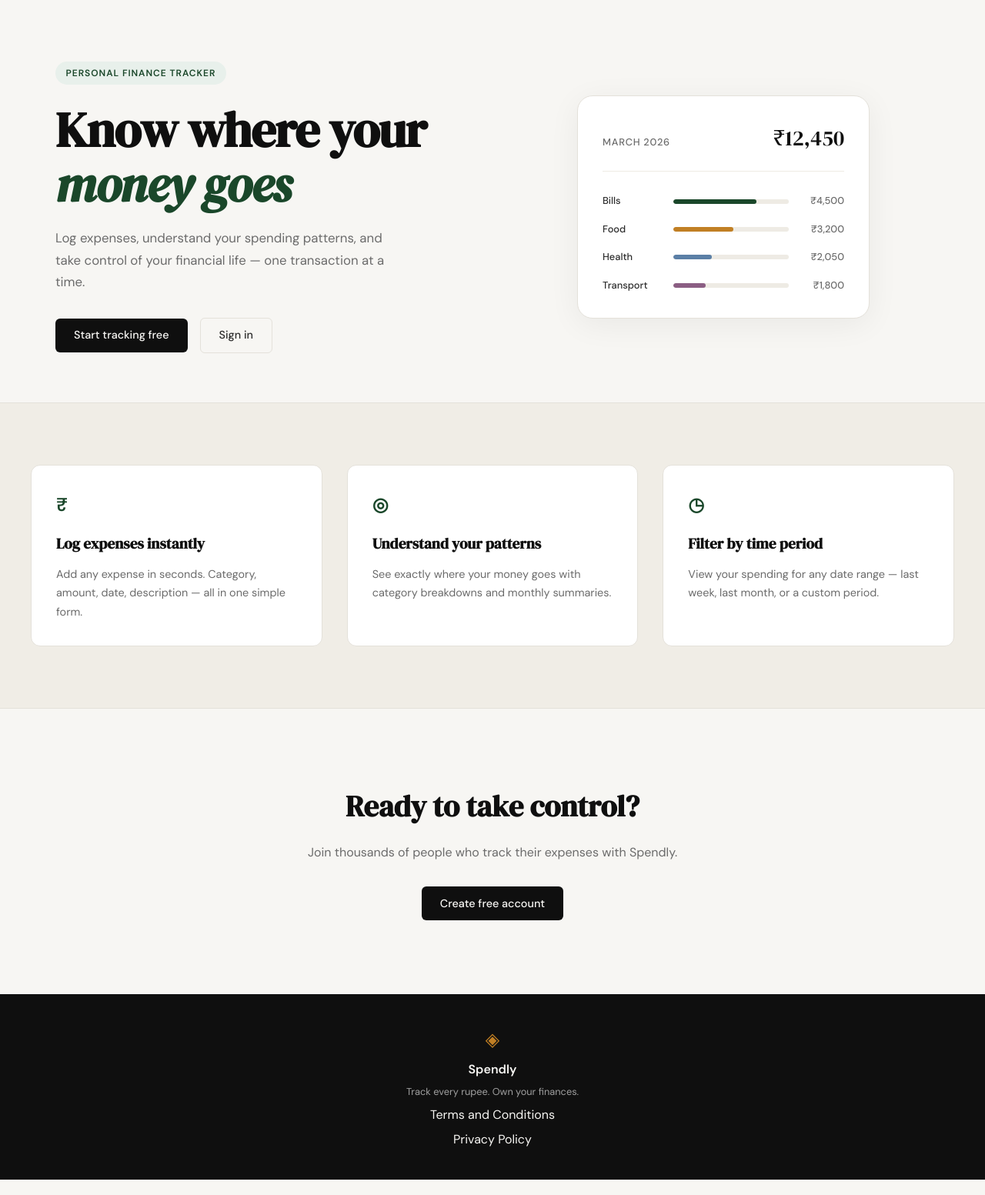
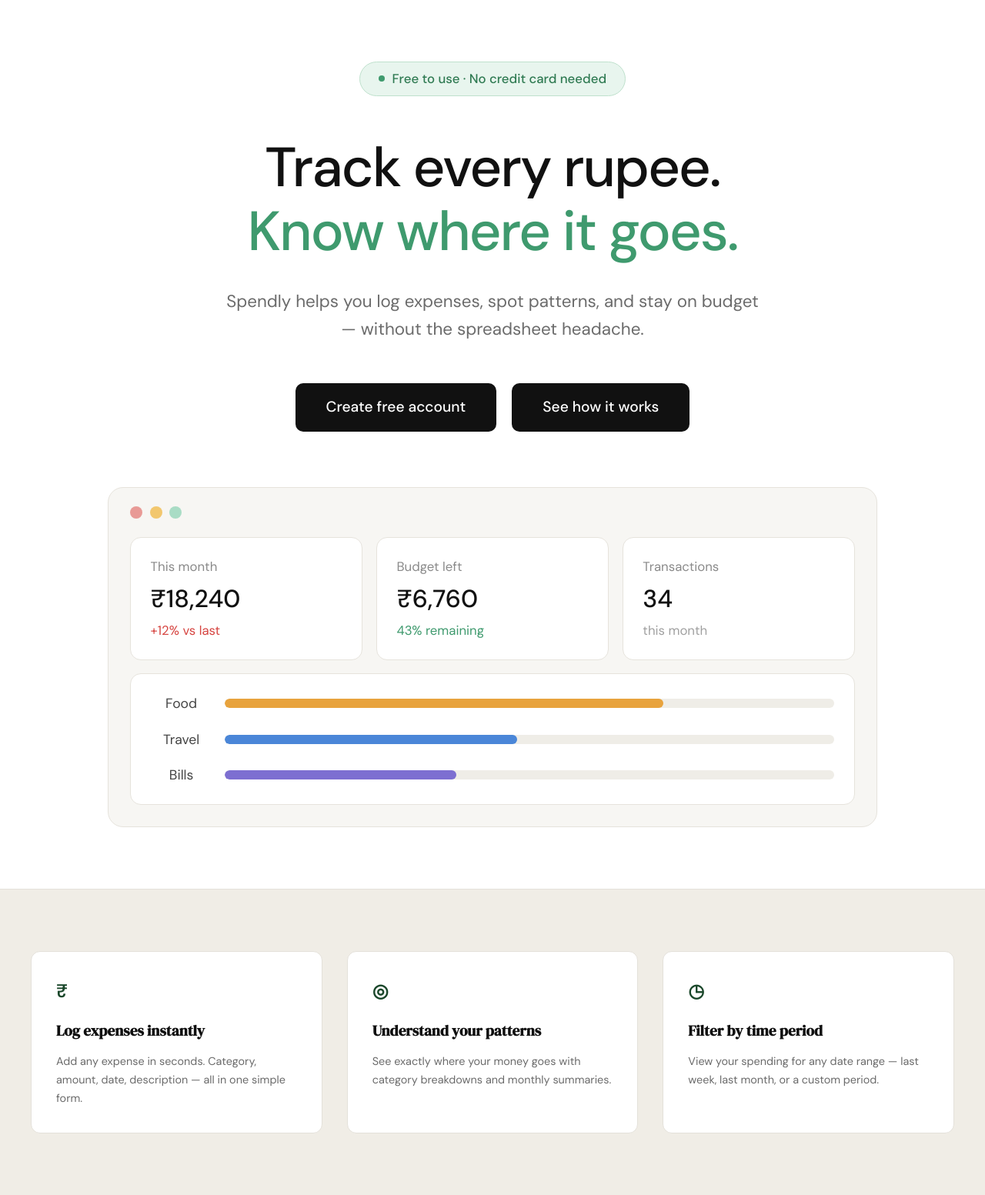
Before and after one commit to Sisamrimal/splendy, a Flask app: page / in a window 1280 px wide. Shown: the part 61-1614 px from the top of the page at 77% size. Run offline with Flask 3, Linux system fonts and the light colour scheme.

Commit message:
landing: redesign hero section to match mockup
Co-Authored-By: Claude Opus 5.5 <noreply@anthropic.com>

```diff
--- /dev/null
+++ b/static/css/landing.css
@@ -0,0 +1,207 @@
+/* ------------------------------------------------------------------ */
+/* Landing — Hero section                                              */
+/* ------------------------------------------------------------------ */
+
+.lp-hero {
+    background: #ffffff;
+    padding: 5rem 2rem 5rem;
+}
+
+.lp-hero-inner {
+    max-width: 760px;
+    margin: 0 auto;
+    text-align: center;
+}
+
+/* Badge */
+
+.lp-hero-badge {
+    display: inline-flex;
+    align-items: center;
+    gap: 0.6rem;
+    background: #e8f5ee;
+    border: 1px solid #bfe1cd;
+    color: #2f7a52;
+    font-size: 1.05rem;
+    font-weight: 500;
+    padding: 0.5rem 1.5rem;
+    border-radius: 999px;
+    margin-bottom: 3.25rem;
+}
+
+.lp-hero-badge-dot {
+    width: 8px;
+    height: 8px;
+    border-radius: 50%;
+    background: #3f9a6e;
+}
+
+/* Title */
+
+.lp-hero-title {
+    font-family: var(--font-body);
+    font-weight: 500;
+    font-size: clamp(2.75rem, 6vw, 4.5rem);
+    line-height: 1.15;
+    letter-spacing: -0.025em;
+    color: #111111;
+    margin-bottom: 2rem;
+}
+
+.lp-hero-title-accent { color: #3f9a6e; }
+
+/* Subtitle */
+
+.lp-hero-subtitle {
+    font-size: clamp(1.1rem, 2vw, 1.4rem);
+    line-height: 1.6;
+    color: #6b6b6b;
+    max-width: 700px;
+    margin: 0 auto 3.25rem;
+}
+
+/* Buttons */
+
+.lp-hero-actions {
+    display: flex;
+    justify-content: center;
+    gap: 1.25rem;
+    flex-wrap: wrap;
+}
+
+.lp-hero-btn {
+    display: inline-block;
+    background: #111111;
+    color: #ffffff;
+    font-size: 1.2rem;
+    font-weight: 500;
+    padding: 1rem 2.5rem;
+    border-radius: 10px;
+    transition: background 0.2s;
+}
+
+.lp-hero-btn:hover { background: var(--accent); }
+
+/* ------------------------------------------------------------------ */
+/* Hero — dashboard preview                                            */
+/* ------------------------------------------------------------------ */
+
+.lp-preview {
+    max-width: 1000px;
+    margin: 4.5rem auto 0;
+    background: #f7f6f3;
+    border: 1px solid #e6e3dc;
+    border-radius: 20px;
+    padding: 1.5rem 1.75rem 1.75rem;
+}
+
+.lp-preview-dots {
+    display: flex;
+    gap: 0.6rem;
+    margin-bottom: 1.5rem;
+}
+
+.lp-dot {
+    width: 16px;
+    height: 16px;
+    border-radius: 50%;
+}
+
+.lp-dot-red    { background: #e89a96; }
+.lp-dot-yellow { background: #f2c76e; }
+.lp-dot-green  { background: #a9dcc5; }
+
+/* Stat cards */
+
+.lp-stats {
+    display: grid;
+    grid-template-columns: repeat(3, 1fr);
+    gap: 1.1rem;
+    margin-bottom: 1.1rem;
+}
+
+.lp-stat {
+    display: flex;
+    flex-direction: column;
+    background: #ffffff;
+    border: 1px solid #e6e3dc;
+    border-radius: 14px;
+    padding: 1.5rem 1.6rem;
+    text-align: left;
+}
+
+.lp-stat-label {
+    font-size: 1.05rem;
+    color: #8a8a8a;
+    margin-bottom: 0.6rem;
+}
+
+.lp-stat-value {
+    font-size: 2rem;
+    font-weight: 500;
+    color: #111111;
+    line-height: 1.2;
+    margin-bottom: 0.5rem;
+}
+
+.lp-stat-note {
+    font-size: 1.05rem;
+    color: #a0a0a0;
+}
+
+.lp-note-up   { color: #d64541; }
+.lp-note-good { color: #3f9a6e; }
+
+/* Category bars */
+
+.lp-bars {
+    background: #ffffff;
+    border: 1px solid #e6e3dc;
+    border-radius: 14px;
+    padding: 1.5rem 1.6rem;
+    display: flex;
+    flex-direction: column;
+    gap: 1.15rem;
+}
+
+.lp-bar-row {
+    display: grid;
+    grid-template-columns: 80px 1fr;
+    align-items: center;
+    gap: 1rem;
+}
+
+.lp-bar-label {
+    font-size: 1.1rem;
+    color: #444444;
+    text-align: center;
+}
+
+.lp-bar-track {
+    height: 12px;
+    background: #efede7;
+    border-radius: 999px;
+    overflow: hidden;
+}
+
+.lp-bar {
+    height: 100%;
+    border-radius: 999px;
+}
+
+.lp-bar-food   { background: #e8a33d; }
+.lp-bar-travel { background: #4a86d8; }
+.lp-bar-bills  { background: #7d6fd1; }
+
+/* ------------------------------------------------------------------ */
+/* Responsive                                                          */
+/* ------------------------------------------------------------------ */
+
+@media (max-width: 768px) {
+    .lp-hero { padding: 3.5rem 1.25rem; }
+    .lp-hero-badge { font-size: 0.9rem; padding: 0.45rem 1.1rem; margin-bottom: 2.25rem; }
+    .lp-hero-btn { font-size: 1rem; padding: 0.85rem 1.75rem; }
+    .lp-preview { margin-top: 3rem; padding: 1.25rem; }
+    .lp-stats { grid-template-columns: 1fr; }
+    .lp-bar-row { grid-template-columns: 64px 1fr; }
+}
--- a/templates/landing.html
+++ b/templates/landing.html
@@ -2,60 +2,69 @@
 
 {% block title %}Spendly — Track Every Rupee{% endblock %}
 
+{% block head %}
+<link rel="stylesheet" href="{{ url_for('static', filename='css/landing.css') }}">
+{% endblock %}
+
 {% block content %}
 
-<section class="hero">
-    <div class="hero-inner">
-        <div class="hero-badge">Personal Finance Tracker</div>
-        <h1 class="hero-title">
-            Know where your<br>
-            <em>money goes</em>
+<section class="lp-hero">
+    <div class="lp-hero-inner">
+        <div class="lp-hero-badge">
+            <span class="lp-hero-badge-dot"></span>
+            Free to use · No credit card needed
+        </div>
+        <h1 class="lp-hero-title">
+            Track every rupee.<br>
+            <span class="lp-hero-title-accent">Know where it goes.</span>
         </h1>
-        <p class="hero-subtitle">
-            Log expenses, understand your spending patterns,
-            and take control of your financial life —
-            one transaction at a time.
+        <p class="lp-hero-subtitle">
+            Spendly helps you log expenses, spot patterns, and stay
+            on budget — without the spreadsheet headache.
         </p>
-        <div class="hero-actions">
-            <a href="{{ url_for('register') }}" class="btn-primary">Start tracking free</a>
-            <a href="{{ url_for('login') }}" class="btn-ghost">Sign in</a>
+        <div class="lp-hero-actions">
+            <a href="{{ url_for('register') }}" class="lp-hero-btn">Create free account</a>
+            <a href="#features" class="lp-hero-btn">See how it works</a>
         </div>
     </div>
-    <div class="hero-visual">
-        <div class="mock-card">
-            <div class="mock-card-header">
-                <span class="mock-label">March 2026</span>
-                <span class="mock-total">₹12,450</span>
+
+    <div class="lp-preview" aria-hidden="true">
+        <div class="lp-preview-dots">
+            <span class="lp-dot lp-dot-red"></span>
+            <span class="lp-dot lp-dot-yellow"></span>
+            <span class="lp-dot lp-dot-green"></span>
         </div>
-            <div class="mock-bars">
-                <div class="mock-bar-row">
-                    <span class="mock-cat">Bills</span>
-                    <div class="mock-bar-track">
-                        <div class="mock-bar" style="width: 72%"></div>
+
+        <div class="lp-stats">
+            <div class="lp-stat">
+                <span class="lp-stat-label">This month</span>
+                <span class="lp-stat-value">₹18,240</span>
+                <span class="lp-stat-note lp-note-up">+12% vs last</span>
             </div>
-                    <span class="mock-amt">₹4,500</span>
+            <div class="lp-stat">
+                <span class="lp-stat-label">Budget left</span>
+                <span class="lp-stat-value">₹6,760</span>
+                <span class="lp-stat-note lp-note-good">43% remaining</span>
             </div>
-                <div class="mock-bar-row">
-                    <span class="mock-cat">Food</span>
-                    <div class="mock-bar-track">
-                        <div class="mock-bar mock-bar-2" style="width: 52%"></div>
+            <div class="lp-stat">
+                <span class="lp-stat-label">Transactions</span>
+                <span class="lp-stat-value">34</span>
+                <span class="lp-stat-note">this month</span>
             </div>
-                    <span class="mock-amt">₹3,200</span>
         </div>
-                <div class="mock-bar-row">
-                    <span class="mock-cat">Health</span>
-                    <div class="mock-bar-track">
-                        <div class="mock-bar mock-bar-3" style="width: 33%"></div>
+
+        <div class="lp-bars">
+            <div class="lp-bar-row">
+                <span class="lp-bar-label">Food</span>
+                <div class="lp-bar-track"><div class="lp-bar lp-bar-food" style="width: 72%"></div></div>
             </div>
-                    <span class="mock-amt">₹2,050</span>
+            <div class="lp-bar-row">
+                <span class="lp-bar-label">Travel</span>
+                <div class="lp-bar-track"><div class="lp-bar lp-bar-travel" style="width: 48%"></div></div>
             </div>
-                <div class="mock-bar-row">
-                    <span class="mock-cat">Transport</span>
-                    <div class="mock-bar-track">
-                        <div class="mock-bar mock-bar-4" style="width: 28%"></div>
-                    </div>
-                    <span class="mock-amt">₹1,800</span>
-                </div>
+            <div class="lp-bar-row">
+                <span class="lp-bar-label">Bills</span>
+                <div class="lp-bar-track"><div class="lp-bar lp-bar-bills" style="width: 38%"></div></div>
             </div>
         </div>
     </div>
```
Lines whose indentation alone changed are shown as unchanged.
